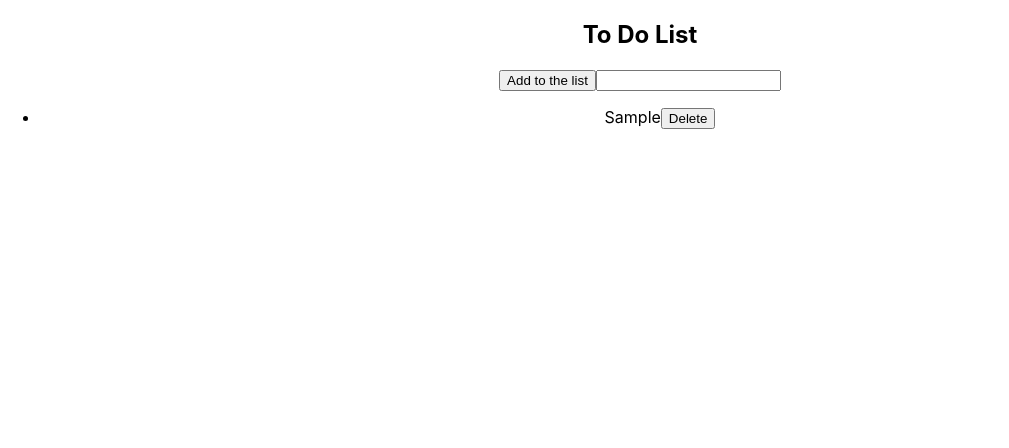
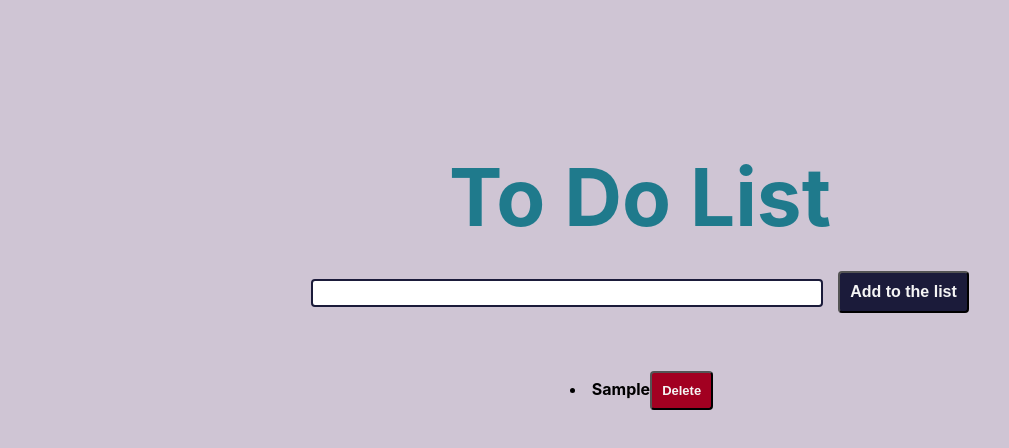
Before and after one commit to SchoolOfCode/bc14_w5d4_hackathon_react-athon-room29-liz-abdi-anastasia, a React (Create React App) app in the folder my-app/: page / in a window 1280 px wide. Both pictures are taken after typing "Sample" into the empty fields and a click on the button "Add to the list". Shown: the top 448 px of the page, without its empty margins (0-1009 px from the left). Built offline with nearby package versions, Linux system fonts and the light colour scheme.

Commit message:
started css

```diff
--- a/my-app/src/App/App.css
+++ b/my-app/src/App/App.css
@@ -1,5 +1,8 @@
 .App {
   text-align: center;
+  background-color: #cfc5d4;
+  justify-content: center;
+  padding: 10%;
 }
 
 .App-logo {
@@ -36,3 +39,11 @@
     transform: rotate(360deg);
   }
 }
+
+h2 {
+  color: #1f7a8c;
+  font-size: 5em;
+  font-weight: 700;
+  margin: 10px;
+  padding: 10px;
+}
--- a/my-app/src/App/App.js
+++ b/my-app/src/App/App.js
@@ -1,11 +1,10 @@
-import './App.css';
-import {useState} from 'react';
-import AddToListButton from './Button/button.js';
-import InputField from './Input/input.js';
-import ListItem from './List/list.js';
+import "./App.css";
+import { useState } from "react";
+import AddToListButton from "./Button/button.js";
+import InputField from "./Input/input.js";
+import ListItem from "./List/list.js";
 
 function App() {
-
   const [text, setText] = useState("");
   const [list, setList] = useState([]);
 
@@ -19,15 +18,14 @@ function App() {
   }
 
   function removeFromList(index) {
-    setList([...list.slice(0, index), ...list.slice(index+1)])
+    setList([...list.slice(0, index), ...list.slice(index + 1)]);
   }
-
 
   return (
     <div className="App">
       <h2>To Do List</h2>
+      <InputField handleInput={handleInput} value={text} />
       <AddToListButton handleAddToListButton={handleAddToListButton} />
-      <InputField handleInput={handleInput} value={text} />
       <ListItem list={list} removeFromList={removeFromList} />
     </div>
   );
--- /dev/null
+++ b/my-app/src/App/Button/button.css
@@ -0,0 +1,11 @@
+.addbutton {
+    background-color: #1b1b3a;
+    color: whitesmoke;
+    height: auto;
+    font-size: 1em;
+    font-weight: 700;
+    border-radius: 4px;
+    padding: 10px;
+    margin-top: 6px;
+
+}
--- a/my-app/src/App/Button/button.js
+++ b/my-app/src/App/Button/button.js
@@ -1,5 +1,11 @@
-function AddToListButton({handleAddToListButton}){
-    return (<button onClick={handleAddToListButton}>Add to the list</button>)
+import "./button.css";
+
+function AddToListButton({ handleAddToListButton }) {
+  return (
+    <button className="addbutton" onClick={handleAddToListButton}>
+      Add to the list
+    </button>
+  );
 }
 
 export default AddToListButton;
--- /dev/null
+++ b/my-app/src/App/Input/input.css
@@ -0,0 +1,12 @@
+.inputfield {
+    width: 50%;
+    height: 25px;
+    border: 2px solid #1B1B3A;
+    border-radius: 4px;
+    padding: 12px 20px;
+    box-sizing: border-box;
+    margin-top: 6px;
+    margin-right: 15px;
+    margin-bottom: 16px;
+    resize: vertical;
+}
--- a/my-app/src/App/Input/input.js
+++ b/my-app/src/App/Input/input.js
@@ -1,6 +1,8 @@
+import "./input.css"
+
 function InputField({handleInput, value}) {
     return (
-        <input type="text" onChange={handleInput} value={value}></input>
+        <input className="inputfield" type="text" onChange={handleInput} value={value}></input>
     )
 }
 export default InputField;
--- a/my-app/src/App/List/deletebutton.js
+++ b/my-app/src/App/List/deletebutton.js
@@ -1,5 +1,11 @@
+import "./list.css";
+
 function DeleteThis({ index, removeFromList }) {
-  return <button onClick={() => removeFromList(index)}>Delete</button>;
+  return (
+    <button class="deletebutton" onClick={() => removeFromList(index)}>
+      Delete
+    </button>
+  );
 }
 
 export default DeleteThis;
--- /dev/null
+++ b/my-app/src/App/List/list.css
@@ -0,0 +1,40 @@
+.deletebutton {
+    background-color: #a20021;
+    color: whitesmoke;
+        height: auto;
+        font-size: small;
+        font-weight: 700;
+        border-radius: 4px;
+        padding: 10px;
+        margin-top: 6px;
+        justify-items: end;
+
+
+
+}
+
+.list-item {
+    color: rgb(0, 0, 0);
+    height: auto;
+    font-size: 1em;
+    font-weight: 700;
+    border-radius: 4px;
+    padding: 10px;
+    margin-top: 6px;
+    margin-right: 15px;
+    margin-bottom: 16px;
+    resize: vertical;
+    width: auto;
+    display: flex;
+    flex-direction: row;
+    justify-content: space-evenly;
+}
+
+li {
+    padding: 5px;
+    margin: 5px;
+    font-size: medium;
+    margin-bottom: 10px;
+    width: auto;
+    justify-items: flex-start;
+}
--- a/my-app/src/index.css
+++ b/my-app/src/index.css
@@ -5,6 +5,7 @@ body {
     sans-serif;
   -webkit-font-smoothing: antialiased;
   -moz-osx-font-smoothing: grayscale;
+  background-color: #cfc5d4;
 }
 
 code {
```
Also changed, not shown: my-app/src/App/List/list.js (+8 -6 lines).
